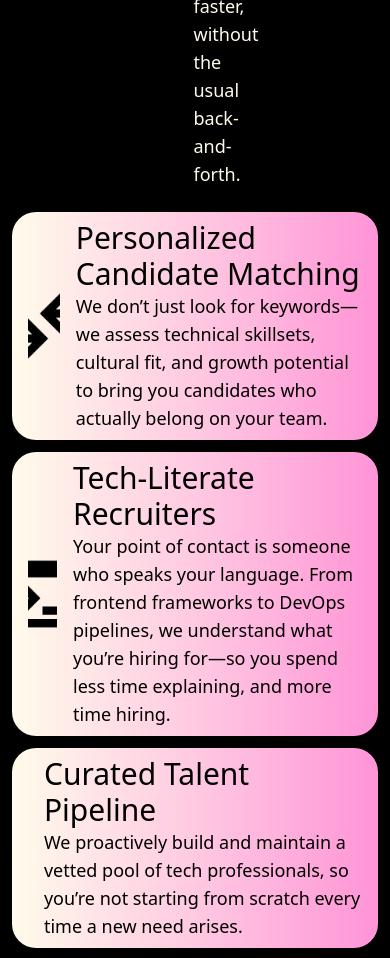
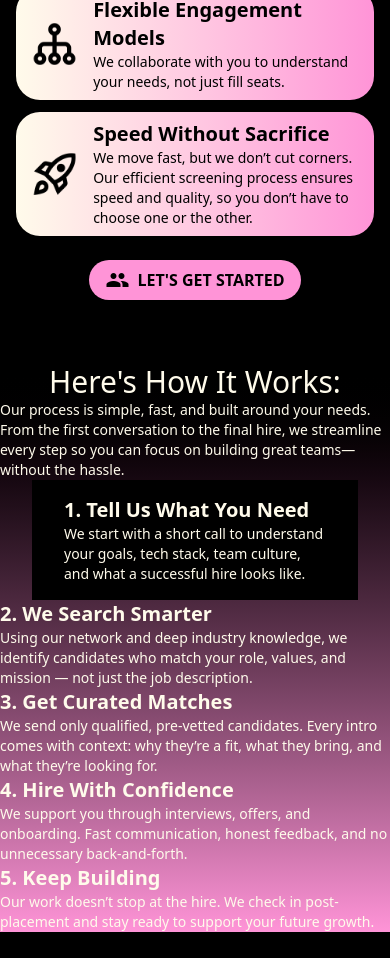
Before and after one commit to TroyKDuncan/Onboarding, an Angular app in the folder Onboarding/: page / in a window 390 px wide. Shown: the part 4480-5438 px from the top of the page. Built offline with nearby package versions, Linux system fonts and the light colour scheme.

Commit message:
Working on how it works section on talent seekers page

```diff
--- /dev/null
+++ b/Onboarding/src/app/components/talent-seekers-how-it-works/talent-seekers-how-it-works.component.html
@@ -0,0 +1,43 @@
+<div class="bg-gradient-to-b from-black to-[#ff94d7] font-sans">
+  <p class="text-3xl md:text-5xl text-center">Here's How It Works:</p>
+  <p class="text-sm md:text-lg">
+    Our process is simple, fast, and built around your needs. From the first
+    conversation to the final hire, we streamline every step so you can focus on
+    building great teams—without the hassle.
+  </p>
+  <div class="bg-black mx-8 px-8 py-4">
+    <p class="text-xl md:text-3xl font-bold">1. Tell Us What You Need</p>
+    <p class="text-sm md:text-lg">
+      We start with a short call to understand your goals, tech stack, team
+      culture, and what a successful hire looks like.
+    </p>
+  </div>
+  <div>
+    <p class="text-xl md:text-3xl font-bold">2. We Search Smarter</p>
+    <p class="text-sm md:text-lg">
+      Using our network and deep industry knowledge, we identify candidates who
+      match your role, values, and mission — not just the job description.
+    </p>
+  </div>
+  <div>
+    <p class="text-xl md:text-3xl font-bold">3. Get Curated Matches</p>
+    <p class="text-sm md:text-lg">
+      We send only qualified, pre-vetted candidates. Every intro comes with
+      context: why they’re a fit, what they bring, and what they’re looking for.
+    </p>
+  </div>
+  <div>
+    <p class="text-xl md:text-3xl font-bold">4. Hire With Confidence</p>
+    <p class="text-sm md:text-lg">
+      We support you through interviews, offers, and onboarding. Fast
+      communication, honest feedback, and no unnecessary back-and-forth.
+    </p>
+  </div>
+  <div>
+    <p class="text-xl md:text-3xl font-bold">5. Keep Building</p>
+    <p class="text-sm md:text-lg">
+      Our work doesn’t stop at the hire. We check in post-placement and stay
+      ready to support your future growth.
+    </p>
+  </div>
+</div>
--- a/Onboarding/src/app/components/talent-seekers-offerings/talent-seekers-offerings.component.html
+++ b/Onboarding/src/app/components/talent-seekers-offerings/talent-seekers-offerings.component.html
@@ -1,8 +1,8 @@
 <div
-  class="flex flex-col items-center justify-center space-y-6 font-sans py-16 px-48"
+  class="flex flex-col items-center justify-center space-y-6 font-sans py-16 lg:px-48 sm:px-24 px-4"
 >
-  <p class="text-5xl">What We Offer You</p>
-  <p class="text-lg w-1/2 text-center">
+  <p class="lg:text-5xl text-3xl text-center">What We Offer You</p>
+  <p class="lg:text-lg w-5/6 text-center text-sm">
     We combine technical expertise with a personalized, flexible approach to
     hiring. You get better-fit candidates, faster, without the usual
     back-and-forth.
@@ -11,25 +11,23 @@
     <div
       class="px-4 py-2 rounded-3xl bg-gradient-to-r from-amber-50 to-[#FF94D7] flex items-center space-x-4 text-black"
     >
-      <div class="compare-arrows-icon w-1/10 h-[100px]"></div>
+      <div class="compare-arrows-icon md:w-[100px] md:h-[100px] w-[50px] h-[50px]"></div>
       <div class="w-9/10">
-        <p class="text-3xl">Personalized Candidate Matching</p>
-        <p class="text-lg">
+        <p class="lg:text-3xl text-xl font-bold">Personalized Candidate Matching</p>
+        <p class="lg:text-lg text-sm">
           We don’t just look for keywords—we assess technical skillsets,
           cultural fit, and growth potential to bring you candidates who
           actually belong on your team.
         </p>
       </div>
     </div>
-    <div></div>
-    <div></div>
     <div
       class="px-4 py-2 rounded-3xl bg-gradient-to-r from-amber-50 to-[#FF94D7] flex items-center space-x-4 text-black"
     >
-      <div class="terminal-icon w-[175px] h-[100px]"></div>
-      <div>
-        <p class="text-3xl">Tech-Literate Recruiters</p>
-        <p class="text-lg">
+      <div class="terminal-icon md:w-[100px] md:h-[100px] w-[50px] h-[50px]"></div>
+      <div class="w-9/10">
+        <p class="lg:text-3xl text-xl font-bold">Tech-Literate Recruiters</p>
+        <p class="lg:text-lg text-sm">
           Your point of contact is someone who speaks your language. From
           frontend frameworks to DevOps pipelines, we understand what you’re
           hiring for—so you spend less time explaining, and more time hiring.
@@ -40,26 +38,24 @@
     <div
       class="px-4 py-2 rounded-3xl bg-gradient-to-r from-amber-50 to-[#FF94D7] flex items-center space-x-4 text-black"
     >
-      <div class="star-icon sm:w-[120px] sm:h-[100px] h-[50px]"></div>
-      <div>
-        <p class="text-3xl">Curated Talent Pipeline</p>
-        <p class="text-lg">
+      <div class="star-icon md:w-[100px] md:h-[100px] w-[50px] h-[50px]"></div>
+      <div class="w-9/10">
+        <p class="lg:text-3xl text-xl font-bold">Curated Talent Pipeline</p>
+        <p class="lg:text-lg text-sm">
           We proactively build and maintain a vetted pool of tech professionals,
           so you’re not starting from scratch every time a new need arises.
         </p>
       </div>
     </div>
-    <div></div>
-    <div></div>
     <div
       class="px-4 py-2 rounded-3xl bg-gradient-to-r from-amber-50 to-[#FF94D7] flex items-center space-x-4 text-black"
     >
       <div
-        class="graph2-icon sm:w-[100px] sm:h-[100px] w-[100px] h-[50px]"
+        class="graph2-icon md:w-[100px] md:h-[100px] w-[50px] h-[50px]"
       ></div>
-      <div class="w-5/6">
-        <p class="text-3xl">Flexible Engagement Models</p>
-        <p class="text-lg">
+      <div class="w-9/10">
+        <p class="lg:text-3xl text-xl font-bold">Flexible Engagement Models</p>
+        <p class="lg:text-lg text-sm">
           We collaborate with you to understand your needs, not just fill seats.
         </p>
       </div>
@@ -68,11 +64,11 @@
       class="px-4 py-2 rounded-3xl bg-gradient-to-r from-amber-50 to-[#FF94D7] flex items-center space-x-4 text-black"
     >
       <div
-        class="rocket-icon sm:w-[100px] sm:h-[100px] w-[50px] h-[50px]"
+        class="rocket-icon md:w-[100px] md:h-[100px] w-[50px] h-[50px]"
       ></div>
-      <div class="w-5/6">
-        <p class="text-3xl">Speed Without Sacrifice</p>
-        <p class="text-lg">
+      <div class="w-9/10">
+        <p class="lg:text-3xl text-xl font-bold">Speed Without Sacrifice</p>
+        <p class="lg:text-lg text-sm">
           We move fast, but we don’t cut corners. Our efficient screening
           process ensures speed and quality, so you don’t have to choose one or
           the other.
--- a/Onboarding/src/app/routes/talent-seekers/talent-seekers.component.html
+++ b/Onboarding/src/app/routes/talent-seekers/talent-seekers.component.html
@@ -1,2 +1,3 @@
 <app-talent-seekers-hero></app-talent-seekers-hero>
 <app-talent-seekers-offerings></app-talent-seekers-offerings>
+<app-talent-seekers-how-it-works></app-talent-seekers-how-it-works>
--- a/Onboarding/src/app/routes/talent-seekers/talent-seekers.component.ts
+++ b/Onboarding/src/app/routes/talent-seekers/talent-seekers.component.ts
@@ -1,10 +1,11 @@
 import { Component } from '@angular/core';
 import { TalentSeekersHeroComponent } from '../../components/talent-seekers-hero/talent-seekers-hero.component';
 import { TalentSeekersOfferingsComponent } from '../../components/talent-seekers-offerings/talent-seekers-offerings.component';
+import { TalentSeekersHowItWorksComponent } from '../../components/talent-seekers-how-it-works/talent-seekers-how-it-works.component';
 
 @Component({
   selector: 'app-talent-seekers',
-  imports: [TalentSeekersHeroComponent, TalentSeekersOfferingsComponent],
+  imports: [TalentSeekersHeroComponent, TalentSeekersOfferingsComponent, TalentSeekersHowItWorksComponent],
   standalone: true,
   templateUrl: './talent-seekers.component.html',
   styleUrl: './talent-seekers.component.css'
```
Also changed, not shown: Onboarding/src/app/components/talent-seekers-how-it-works/talent-seekers-how-it-works.component.ts (added, +12 -0 lines), Onboarding/src/app/components/talent-seekers-how-it-works/talent-seekers-how-it-works.component.css (added), 1 other file (tests, documents, lock files or other folders).
